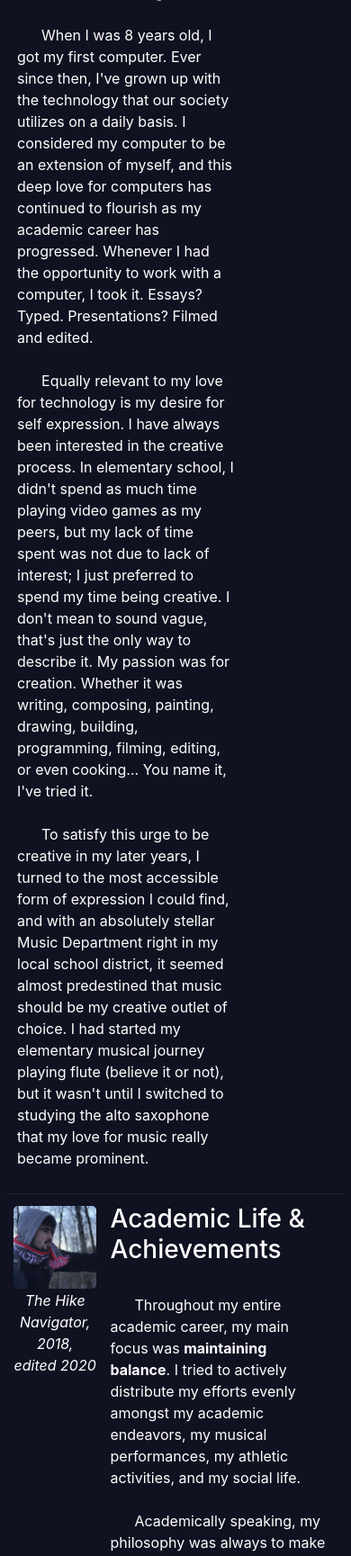
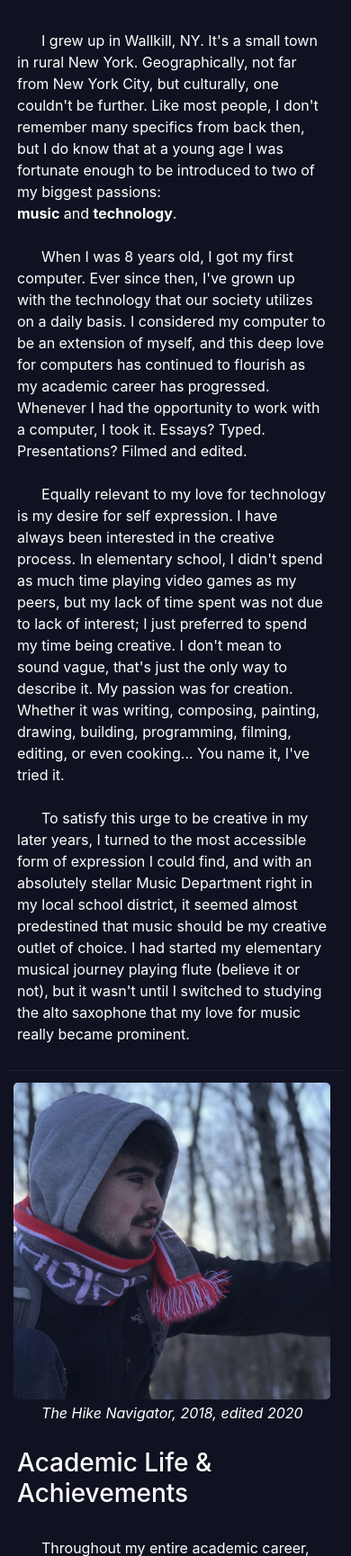
Before and after one commit to msavini/webresume-savini-nodejs, a PHP site: page /about.html in a window 390 px wide. Shown: the part 877-2606 px from the top of the page at 90% size. Run offline with PHP 8.4, Linux system fonts and the light colour scheme.

Commit message:
Style Fixes for Mobile Version

```diff
--- a/about.html
+++ b/about.html
@@ -111,7 +111,11 @@ Created: 2/4/2020
                     </div>
                 </section>
                 <section class="bioSection">
-                    <div class="lefty leftSide" style="padding:2%;vertical-align:top; display:inline-block;max-width:70%;">
+                    <div style="padding:2%;padding-top:2.5%;max-width:98%;text-align:center;">
+                        <img src="/static/about/babypic.png" width="100%" style="border-radius:5px;">
+                        <p style="padding-top:1%"><i>Baby in the Clouds, circa 2000, edited 2020</i></p>
+                    </div>
+                    <div style="padding:2%;vertical-align:top;max-width:98%;">
                         <h3>Early Life</h3>
                         <br>
                         <p>
@@ -124,18 +128,14 @@ Created: 2/4/2020
                             &nbsp; &nbsp; &nbsp; To satisfy this urge to be creative in my later years, I turned to the most accessible form of expression I could find, and with an absolutely stellar Music Department right in my local school district, it seemed almost predestined that music should be my creative outlet of choice. I had started my elementary musical journey playing flute (believe it or not), but it wasn't until I switched to studying the alto saxophone that my love for music really became prominent.
                         </p>
                     </div>
-                    <div class="rightSide righty" style="padding:2%;padding-top:2.5%;max-width:27%;display:inline-block;text-align:center;">
-                        <img src="/static/about/babypic.png" width="100%" style="border-radius:5px;">
-                        <p style="padding-top:1%"><i>Baby in the Clouds, circa 2000, edited 2020</i></p>
-                    </div>
                 </section>
 
                 <section class="bioSection" style="border-bottom:none;">
-                    <div class="leftSide" style="padding:1%;padding-top:2.5%;vertical-align:top; display:inline-block;max-width:27%; text-align:center;">
+                    <div style="padding:1%;padding-top:2.5%;vertical-align:top;max-width:98%; text-align:center;">
                         <img src="/static/slideshow/photo_12.jpeg" width="100%" style="border-radius:5px;">
                         <p style="padding-top:1%"><i>The Hike Navigator, 2018, edited 2020</i></p>
                     </div>
-                    <div class="rightSide" style="padding-bottom:0!important;margin-bottom:0;padding:2%;min-width:50%;max-width:70%;display:inline-block;">
+                    <div style="padding-bottom:0!important;margin-bottom:0;padding:2%;max-width:98%;">
                         <h3>Academic Life &amp; Achievements</h3>
                         <br>
                         <p>
--- a/music.html
+++ b/music.html
@@ -27,7 +27,7 @@ Created: 2/4/2020
     <body id="bodyIDtag" >
         <div id="nav-load-id"></div>
 
-        <h1 style="padding:1%; font-size: 2rem;
+        <h1 class="hideClass" style="padding:1%; font-size: 2rem;
                    text-align:center;
                    background-image: linear-gradient(to top, rgba(255,0,0,0), #1b1f38);"> Coming Soon: This Page Under Construction </h1>
         <!--
--- a/site_style.css
+++ b/site_style.css
@@ -13,7 +13,7 @@ COLOR PALETTE in HEX, ordered lightest to darkest:
 #0c0e1a (off black)
 */
 
-@media only screen and (max-width: 600px) {
+@media only screen and (max-width: 700px) {
     #hamburger{
         display:auto;
     }
@@ -32,7 +32,7 @@ COLOR PALETTE in HEX, ordered lightest to darkest:
 
 }
 
-@media only screen and (min-width: 600px) {
+@media only screen and (min-width: 700px) {
     #hamburger{
         display:none!important;
     }
```
Also changed, not shown: portfolio.html (+26 -1 lines).
